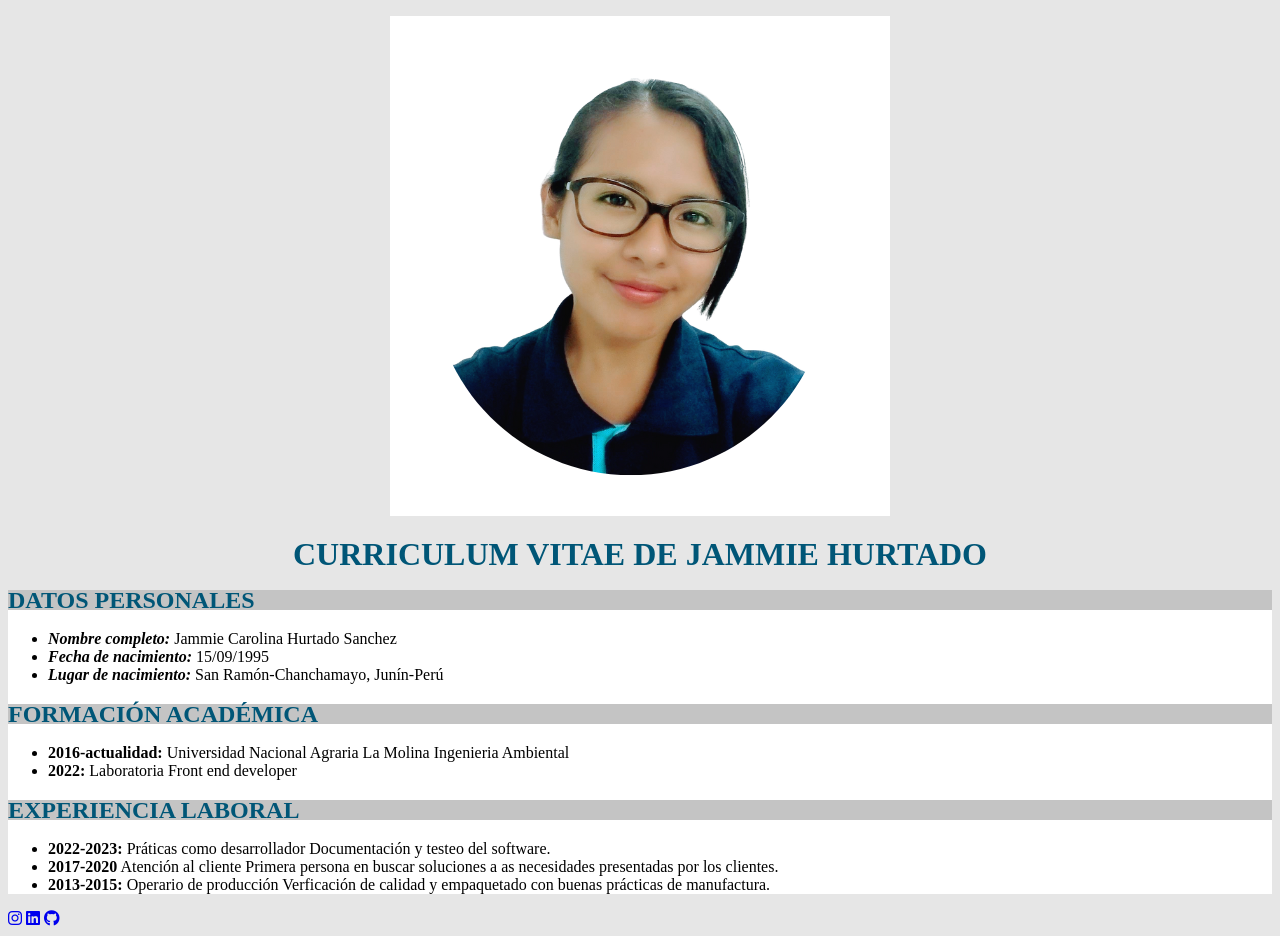
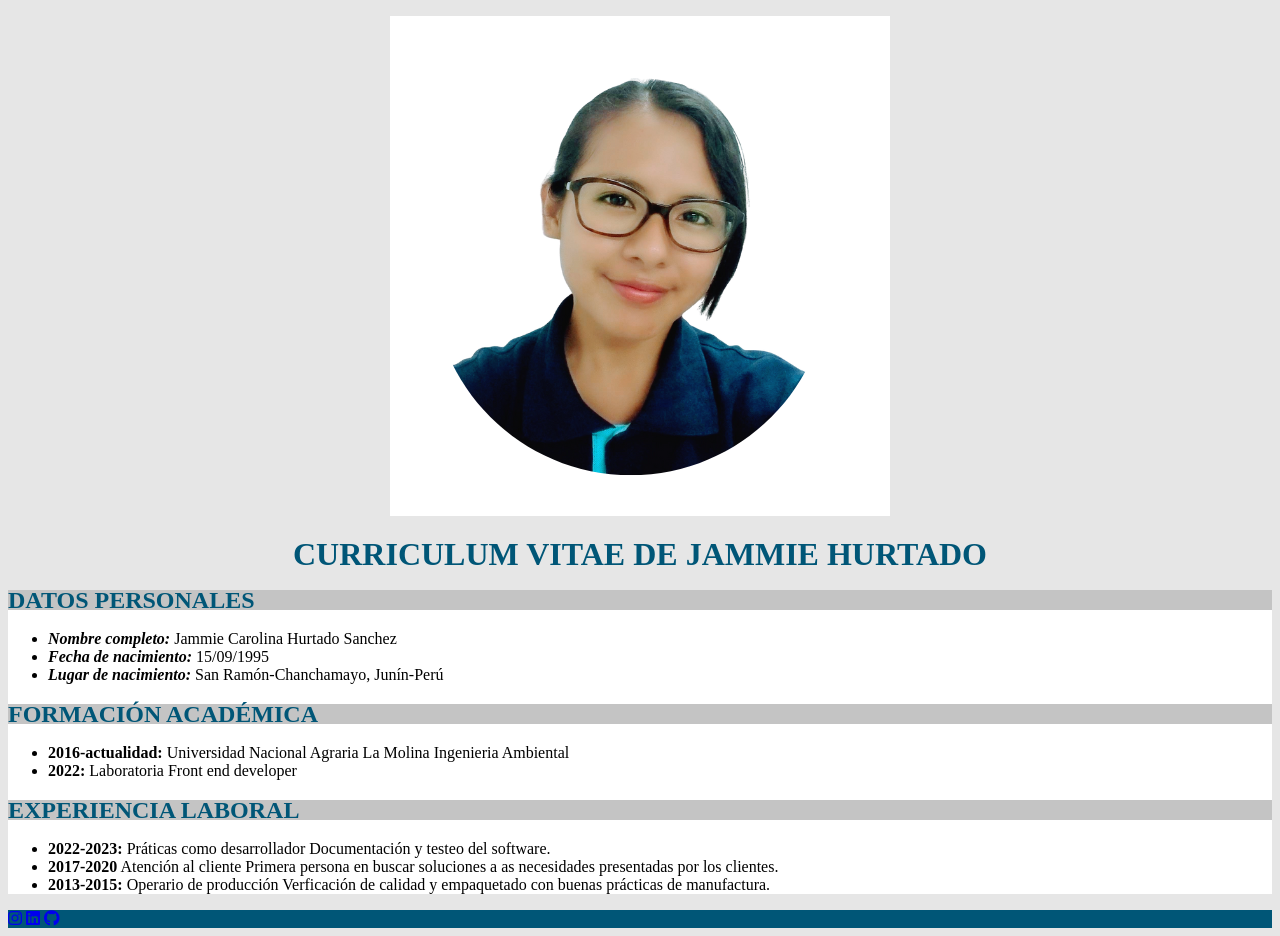
Before and after one commit to Emmigumi/clase7, a plain HTML site: page index.html in a window 1280 px wide. Drawn offline with Linux system fonts and the light colour scheme.

```diff
--- a/css/style.css
+++ b/css/style.css
@@ -24,3 +24,6 @@ a{
 
   font-style: italic;
 }
+footer{
+    background: #005677;
+}
```
Also changed, not shown: about-me/sobremi.html (added).
